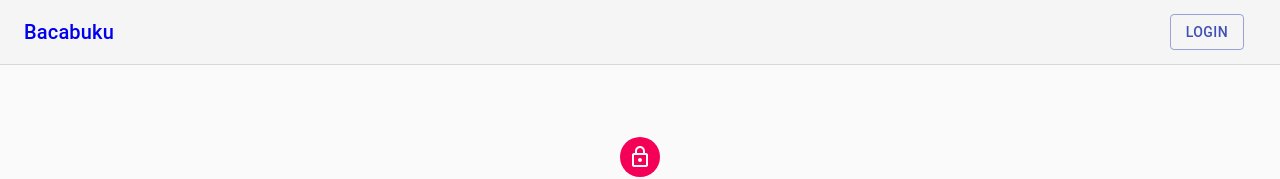
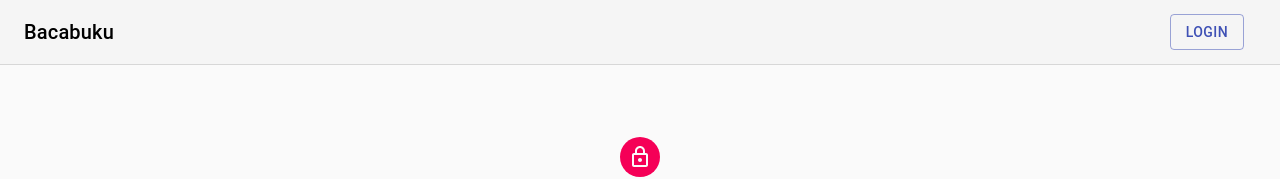
Before and after one commit to aramadsanar/bacabuku-wd-lec, a React (Create React App) app: page /login in a window 1280 px wide. Shown: the top 179 px of the page. Built offline with nearby package versions, Linux system fonts and the light colour scheme.

Commit message:
fit and finish

```diff
--- a/src/components/common/PageHeader.js
+++ b/src/components/common/PageHeader.js
@@ -70,7 +70,9 @@ function PageHeader() {
           noWrap
           className={classes.toolbarTitle}
         >
-          <a href="/">Bacabuku</a>
+          <a href="/" class="appTitleLink">
+            Bacabuku
+          </a>
         </Typography>
         {authApi.getToken() ? logoutButton : loginButton}
       </Toolbar>
--- a/src/styles/PageHeader.css
+++ b/src/styles/PageHeader.css
@@ -1,16 +1,23 @@
-a {
+.appTitleLink {
   text-decoration: none;
+  color: black;
+} /* Globally */
+
+/* Each state */
+.appTitleLink:visited {
+  text-decoration: none;
+  color: black;
 }
-a:visited {
+.appTitleLink:hover {
   text-decoration: none;
+  color: black;
 }
-a:hover {
+.appTitleLink:focus {
   text-decoration: none;
+  color: black;
 }
-a:focus {
+.appTitleLink:hover,
+.appTitleLink:active {
   text-decoration: none;
+  color: black;
 }
-a:hover,
-a:active {
-  text-decoration: none;
-}
```
